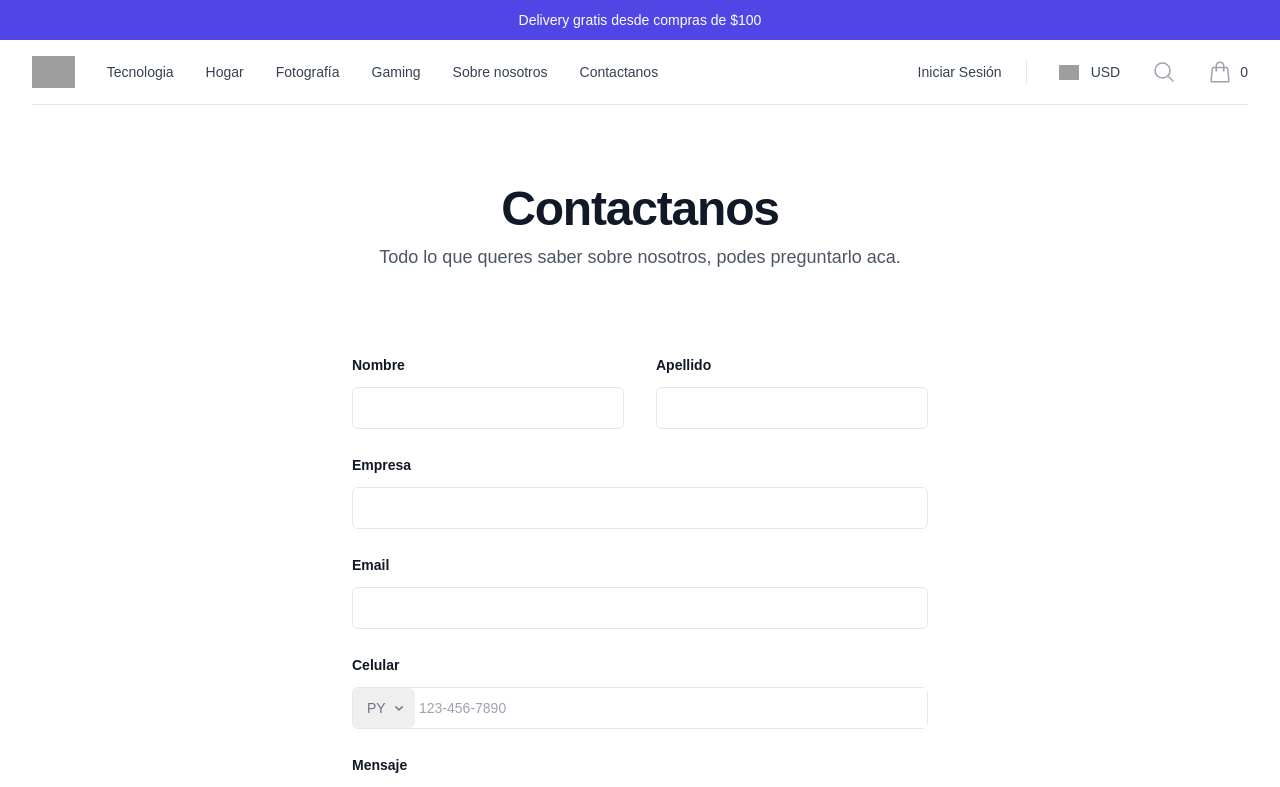
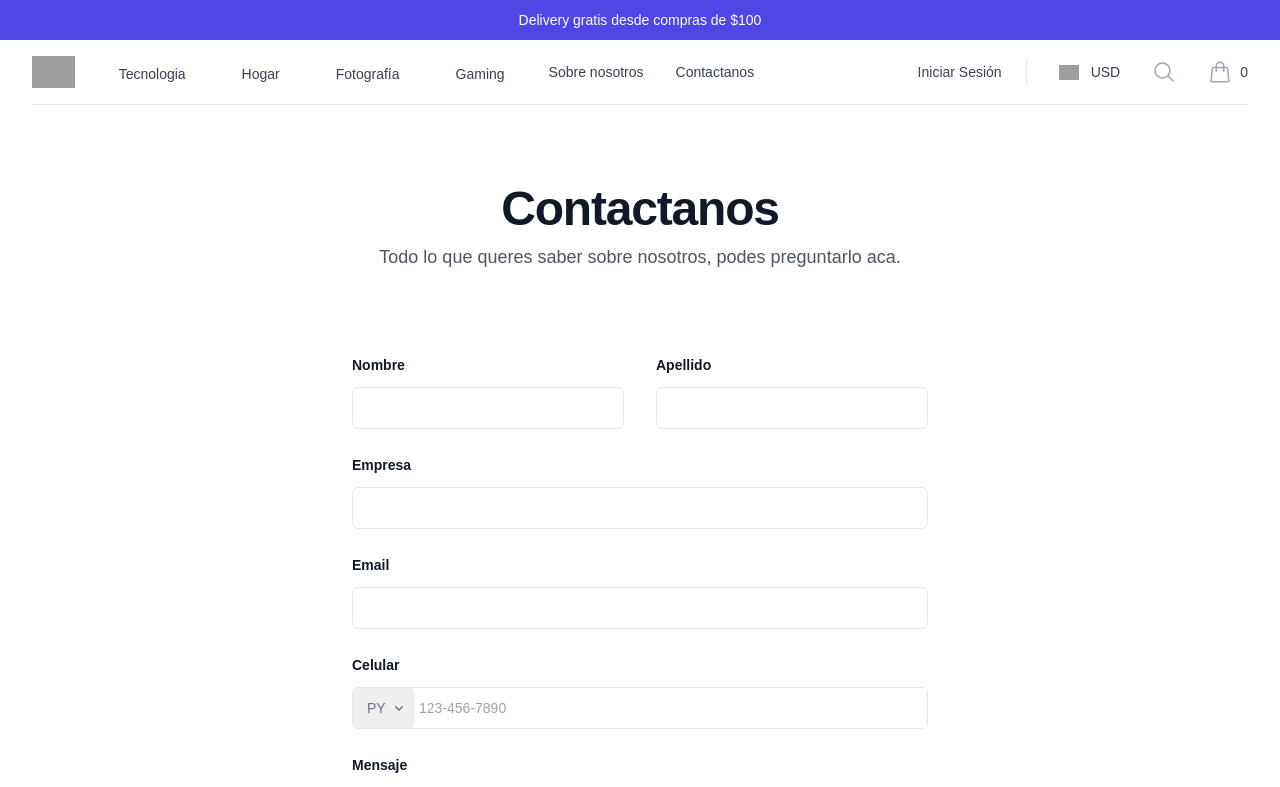
Before and after one commit to Rafael93/Mern-E-Commerce, a Next.js app in the folder client/: page /contact-us in a window 1280 px wide. Shown: the top 787 px of the page. Built offline with nearby package versions, Linux system fonts and the light colour scheme; grey boxes are pictures that could not be loaded.

Commit message:
detailing aside bar and navbar design and animations

```diff
--- a/client/app/components/header.jsx
+++ b/client/app/components/header.jsx
@@ -207,7 +207,7 @@ export function Header() {
                   {navigation.categories.map((category) => (
                     <Popover key={category.name} className="flex">
                       <div className="relative flex">
-                        <PopoverButton className="relative z-10 -mb-px flex items-center border-b-2 border-transparent pt-px text-sm font-medium text-gray-700 transition-colors duration-200 ease-out hover:text-gray-800 data-open:border-indigo-600 data-open:text-indigo-600">
+                        <PopoverButton className="relative z-10 -mb-px flex items-center border-b-2 border-transparent pt-px text-sm font-medium text-gray-700 transition-colors duration-200 ease-out hover:text-white rounded-lg my-1 px-3 hover:bg-indigo-500 data-open:border-indigo-600 data-open:text-indigo-600">
                           {category.name}
                         </PopoverButton>
                       </div>
--- a/client/app/components/sidebar.jsx
+++ b/client/app/components/sidebar.jsx
@@ -13,14 +13,14 @@ export default function SideBar() {
     <>
       <div className="bg-indigo-500 min-w-[15%] max-h-[100%] rounded-lg text-white z-1 mx-auto my-[2.5rem] max-[600px]:max-2xl:hidden">
         <h1 className="text-xl m-6 text-center">Categorías</h1>
-        <ul className="bg-indigo-700 border rounded-2xl mx-4">
+        <ul className="bg-indigo-700 border rounded-2xl mx-6">
           {navigation.categories.map((category) => (
             <li
               key={category.name}
               className="relative transition-transform duration-600 ease-in-out transform"
             >
               <div
-                className="py-3 mx-auto text-sm text-center cursor-pointer hover:scale-110"
+                className="py-3 mx-auto text-sm text-center cursor-pointer max-w-fit hover:scale-110 hover:bg-white hover:text-indigo-900 rounded-lg px-12 my-4"
                 onClick={() => handleSections(category)}
               >
                 {category.name}
@@ -31,7 +31,7 @@ export default function SideBar() {
                   {category.sections.map((section, j) => (
                     <li
                       key={j}
-                      className="m-2 py-1 rounded-lg text-sm text-center hover:bg-indigo-400"
+                      className="m-2 py-1 rounded-lg text-sm text-center py-4 hover:bg-indigo-400"
                     >
                       {section.name}
                     </li>
```
